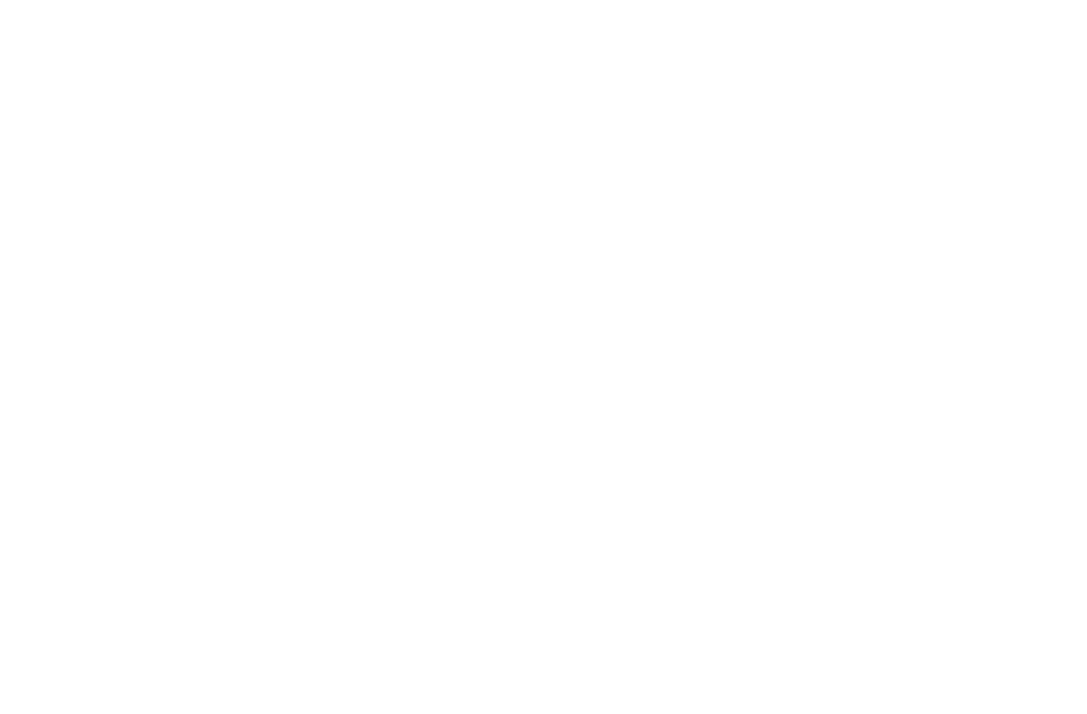
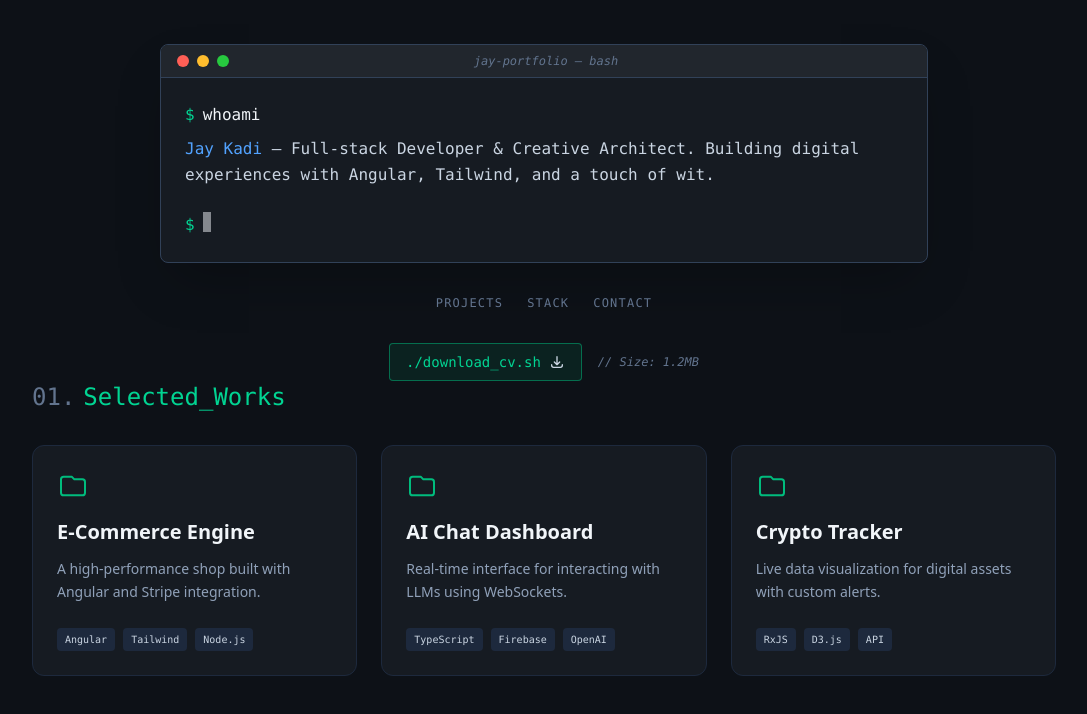
Before and after one commit to JayKadi/jay-portfolio, an Angular app: page / in a window 1280 px wide. Shown: the top 714 px of the page, without its empty margins (96-1183 px from the left). Built offline with nearby package versions, Linux system fonts and the light colour scheme.

Commit message:
Adds project cards with glassmorphism effect

```diff
--- a/src/app/app.html
+++ b/src/app/app.html
@@ -19,7 +19,7 @@
 
       <p class="mb-6 min-h-[3rem]">
   <span class="text-blue-400">{{ displayText }}</span>
-</p>
+
         <span class="text-blue-400">Jay Kadi</span> — Full-stack Developer & Creative Architect.
         Building digital experiences with Angular, Tailwind, and a touch of wit.
       </p>
@@ -36,5 +36,53 @@
     <a href="#" class="hover:text-emerald-400 transition-colors">Stack</a>
     <a href="#" class="hover:text-emerald-400 transition-colors">Contact</a>
   </div>
+  <div class="mt-8 flex items-center gap-4">
+  <button class="group flex items-center gap-2 bg-emerald-500/10 border border-emerald-500/50 hover:bg-emerald-500 hover:text-[#0d1117] px-4 py-2 rounded font-mono text-sm transition-all duration-300">
+    <span class="text-emerald-400 group-hover:text-[#0d1117]">./download_cv.sh</span>
+    <svg xmlns="http://www.w3.org/2000/svg" class="h-4 w-4" fill="none" viewBox="0 0 24 24" stroke="currentColor">
+      <path stroke-linecap="round" stroke-linejoin="round" stroke-width="2" d="M4 16v1a3 3 0 003 3h10a3 3 0 003-3v-1m-4-4l-4 4m0 0l-4-4m4 4V4" />
+    </svg>
+  </button>
+
+  <span class="text-xs text-slate-500 font-mono hidden sm:inline italic">
+    // Size: 1.2MB
+  </span>
+</div>
+<section class="bg-[#0d1117] pb-20 px-6">
+  <div class="max-w-5xl mx-auto">
+    <h2 class="text-2xl font-mono text-emerald-400 mb-8 flex items-center gap-2">
+      <span class="text-slate-500">01.</span> Selected_Works
+    </h2>
+
+    <div class="grid grid-cols-1 md:grid-cols-2 lg:grid-cols-3 gap-6">
+      @for (project of projects; track project.title) {
+        <div class="group relative bg-[#161b22] border border-slate-800 p-6 rounded-xl hover:border-emerald-500/50 transition-all duration-300">
+
+          <div class="text-emerald-500 mb-4">
+            <svg xmlns="http://www.w3.org/2000/svg" class="h-8 w-8" fill="none" viewBox="0 0 24 24" stroke="currentColor">
+              <path stroke-linecap="round" stroke-linejoin="round" stroke-width="1.5" d="M3 7v10a2 2 0 002 2h14a2 2 0 002-2V9a2 2 0 00-2-2h-6l-2-2H5a2 2 0 00-2 2z" />
+            </svg>
+          </div>
+
+          <h3 class="text-xl font-bold text-slate-100 group-hover:text-emerald-400 transition-colors">
+            {{ project.title }}
+          </h3>
+
+          <p class="text-slate-400 text-sm mt-3 leading-relaxed">
+            {{ project.description }}
+          </p>
+
+          <div class="flex flex-wrap gap-2 mt-6">
+            @for (skill of project.tech; track skill) {
+              <span class="text-[10px] font-mono bg-slate-800 text-slate-300 px-2 py-1 rounded">
+                {{ skill }}
+              </span>
+            }
+          </div>
+        </div>
+      }
+    </div>
+  </div>
+</section>
 
 </main>
--- a/src/app/app.ts
+++ b/src/app/app.ts
@@ -10,6 +10,26 @@
   styleUrl: './app.css'
 })
 export class AppComponent implements OnInit {
+  projects = [
+    {
+      title: 'E-Commerce Engine',
+      description: 'A high-performance shop built with Angular and Stripe integration.',
+      tech: ['Angular', 'Tailwind', 'Node.js'],
+      link: '#'
+    },
+    {
+      title: 'AI Chat Dashboard',
+      description: 'Real-time interface for interacting with LLMs using WebSockets.',
+      tech: ['TypeScript', 'Firebase', 'OpenAI'],
+      link: '#'
+    },
+    {
+      title: 'Crypto Tracker',
+      description: 'Live data visualization for digital assets with custom alerts.',
+      tech: ['RxJS', 'D3.js', 'API'],
+      link: '#'
+    }
+  ];
   fullBio = "Jay Kadi — Full-stack Developer & Creative Architect. Building digital experiences with Angular, Tailwind, and a touch of wit.";
   displayText = "";
   typingSpeed = 40; // milliseconds per character
```
